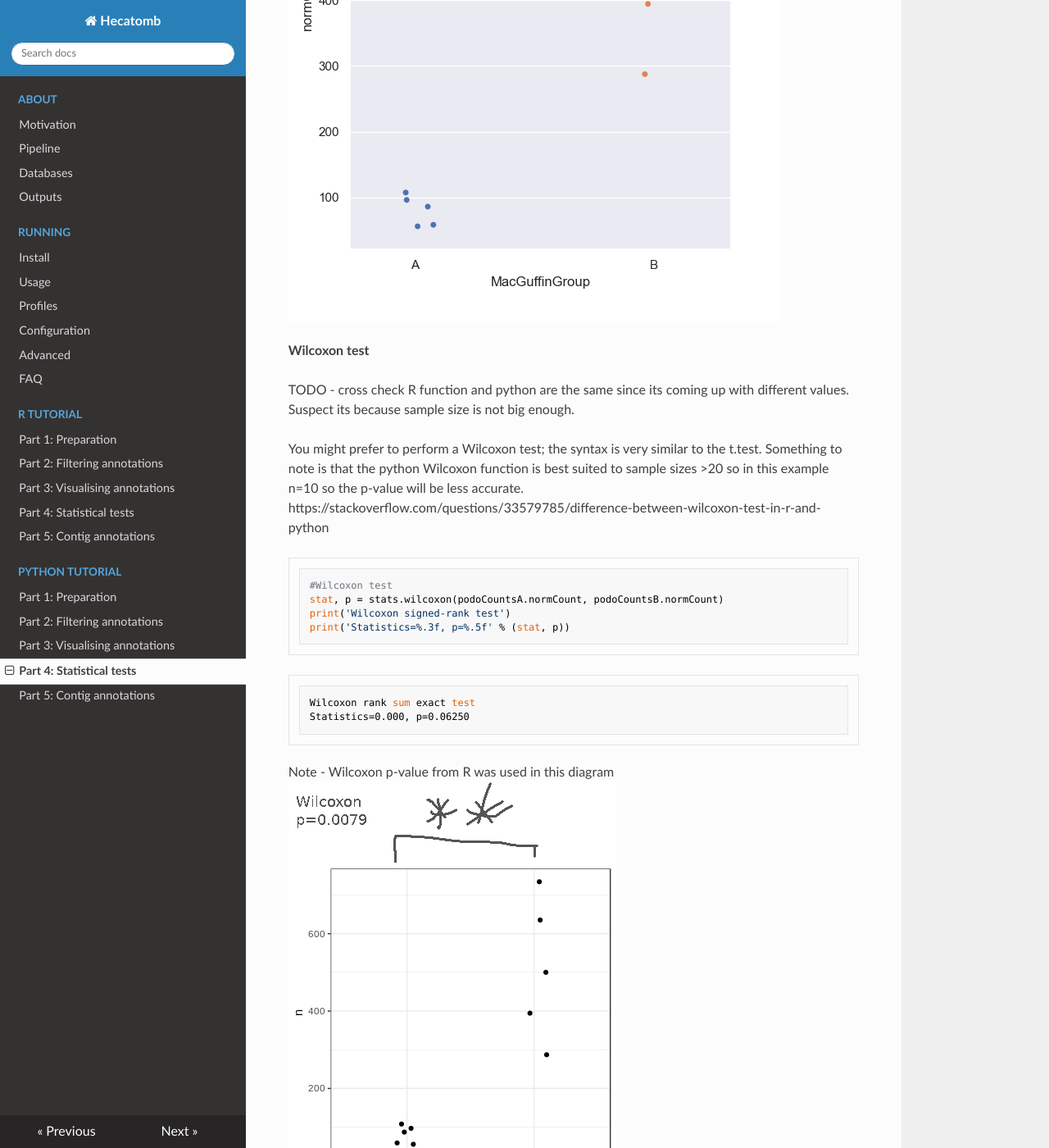
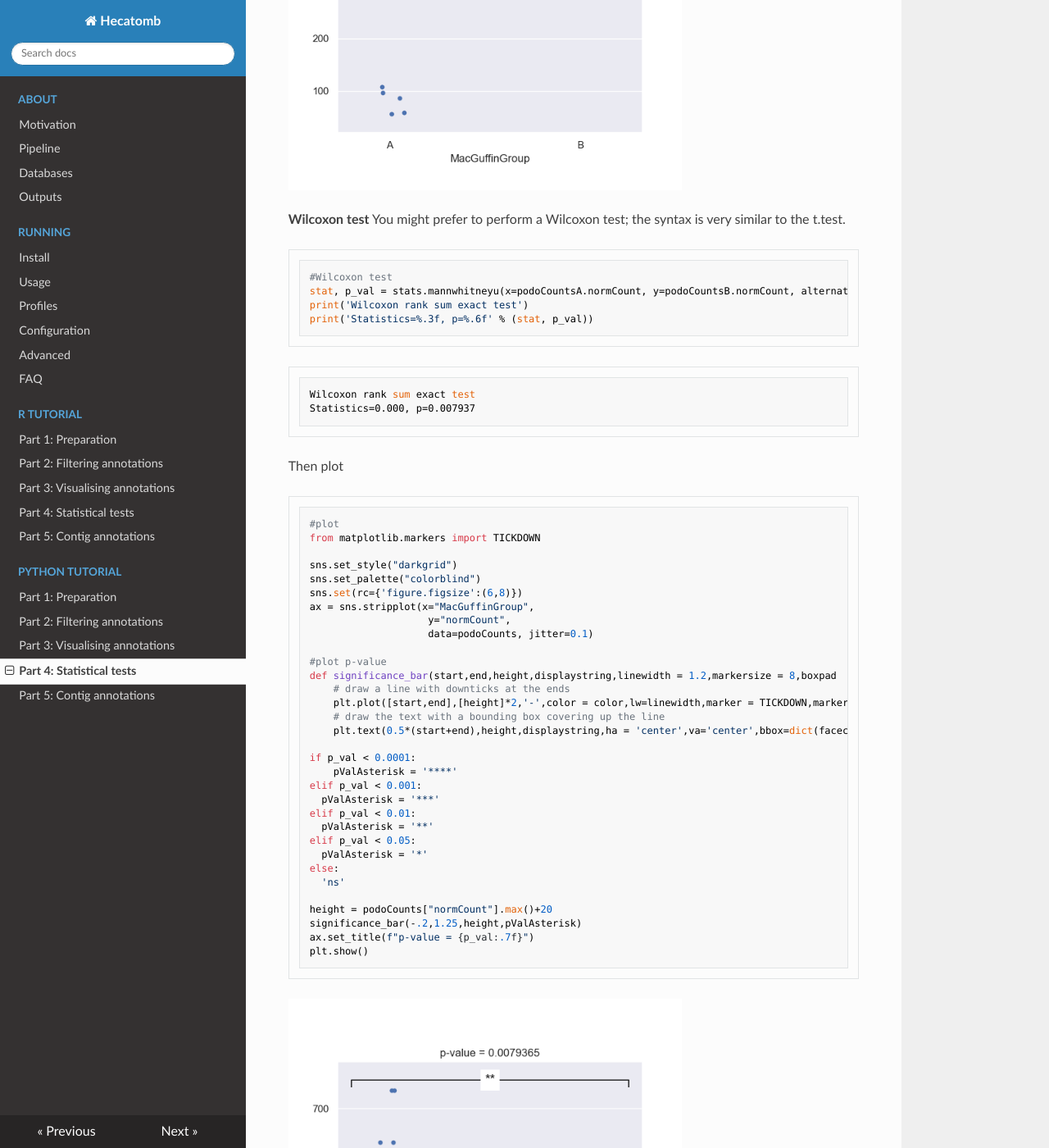
Before and after one commit to shandley/hecatomb, an MkDocs documentation site: the page built from docs/pythonTutorialPt4.md, in a window 1280 px wide and 1400 px high, scrolled down 2460 px. Shown: the whole window at 82% size. Built offline with MkDocs 1.6.1, drawn with Linux system fonts in a browser that asks for light colours; nearby versions of some CDN libraries; a script that is not in the unit is left out.

Commit message:
New version to add in Python doco

````diff
--- a/docs/pythonTutorialPt4.md
+++ b/docs/pythonTutorialPt4.md
@@ -87,32 +87,60 @@ plt.show()
 
 ```
 
-![](img/pythonTutPodoJitterTTest.png)
+![](img/pythonTutPodoJitterTTest.png){: style="width:480px"}
 
 **Wilcoxon test**
-
-TODO - cross check R function and python are the same since its
-coming up with different values. Suspect its because sample size is not
-big enough.
-
 You might prefer to perform a Wilcoxon test; the syntax is very similar to the t.test.
-Something to note is that the python Wilcoxon function is best suited to sample sizes >20
-so in this example n=10 so the p-value will be less accurate.
-https://stackoverflow.com/questions/33579785/difference-between-wilcoxon-test-in-r-and-python
 
 ```python
 #Wilcoxon test
-stat, p = stats.wilcoxon(podoCountsA.normCount, podoCountsB.normCount)
-print('Wilcoxon signed-rank test')
-print('Statistics=%.3f, p=%.5f' % (stat, p))
+stat, p_val = stats.mannwhitneyu(x=podoCountsA.normCount, y=podoCountsB.normCount, alternative = 'two-sided')
+print('Wilcoxon rank sum exact test')
+print('Statistics=%.3f, p=%.6f' % (stat, p_val))
 ```
 
 ```text
 Wilcoxon rank sum exact test
-Statistics=0.000, p=0.06250
+Statistics=0.000, p=0.007937
 ```
-Note - Wilcoxon p-value from R was used in this diagram
-![](img/tutePodoJitterWilc.png)
+
+Then plot
+```python
+#plot
+from matplotlib.markers import TICKDOWN
+
+sns.set_style("darkgrid")
+sns.set_palette("colorblind")
+sns.set(rc={'figure.figsize':(6,8)})
+ax = sns.stripplot(x="MacGuffinGroup",
+                    y="normCount",
+                    data=podoCounts, jitter=0.1)
+
+#plot p-value
+def significance_bar(start,end,height,displaystring,linewidth = 1.2,markersize = 8,boxpad  =0.3,fontsize = 15,color = 'k'):
+    # draw a line with downticks at the ends
+    plt.plot([start,end],[height]*2,'-',color = color,lw=linewidth,marker = TICKDOWN,markeredgewidth=linewidth,markersize = markersize)
+    # draw the text with a bounding box covering up the line
+    plt.text(0.5*(start+end),height,displaystring,ha = 'center',va='center',bbox=dict(facecolor='1.', edgecolor='none',boxstyle='Square,pad='+str(boxpad)),size = fontsize)
+
+if p_val < 0.0001:
+    pValAsterisk = '****'
+elif p_val < 0.001:
+  pValAsterisk = '***'
+elif p_val < 0.01:
+  pValAsterisk = '**'
+elif p_val < 0.05:
+  pValAsterisk = '*'
+else:
+  'ns'
+
+height = podoCounts["normCount"].max()+20
+significance_bar(-.2,1.25,height,pValAsterisk)
+ax.set_title(f"p-value = {p_val:.7f}")
+plt.show()
+```
+
+![](img/pythonTutPodoJitterWilc.png){: style="width:480px"}
 
 **Dunn's test**
 
````
Also changed, not shown: docs/pythonTutorialPt2.md (+2 -1 lines), docs/pythonTutorialPt3.md (+1 -2 lines), docs/pythonTutorialPt5.md (+1 -1 lines), docs/img/pythonTutCtg6.png, docs/img/pythonTutPodoJitterWilc.png (added).
